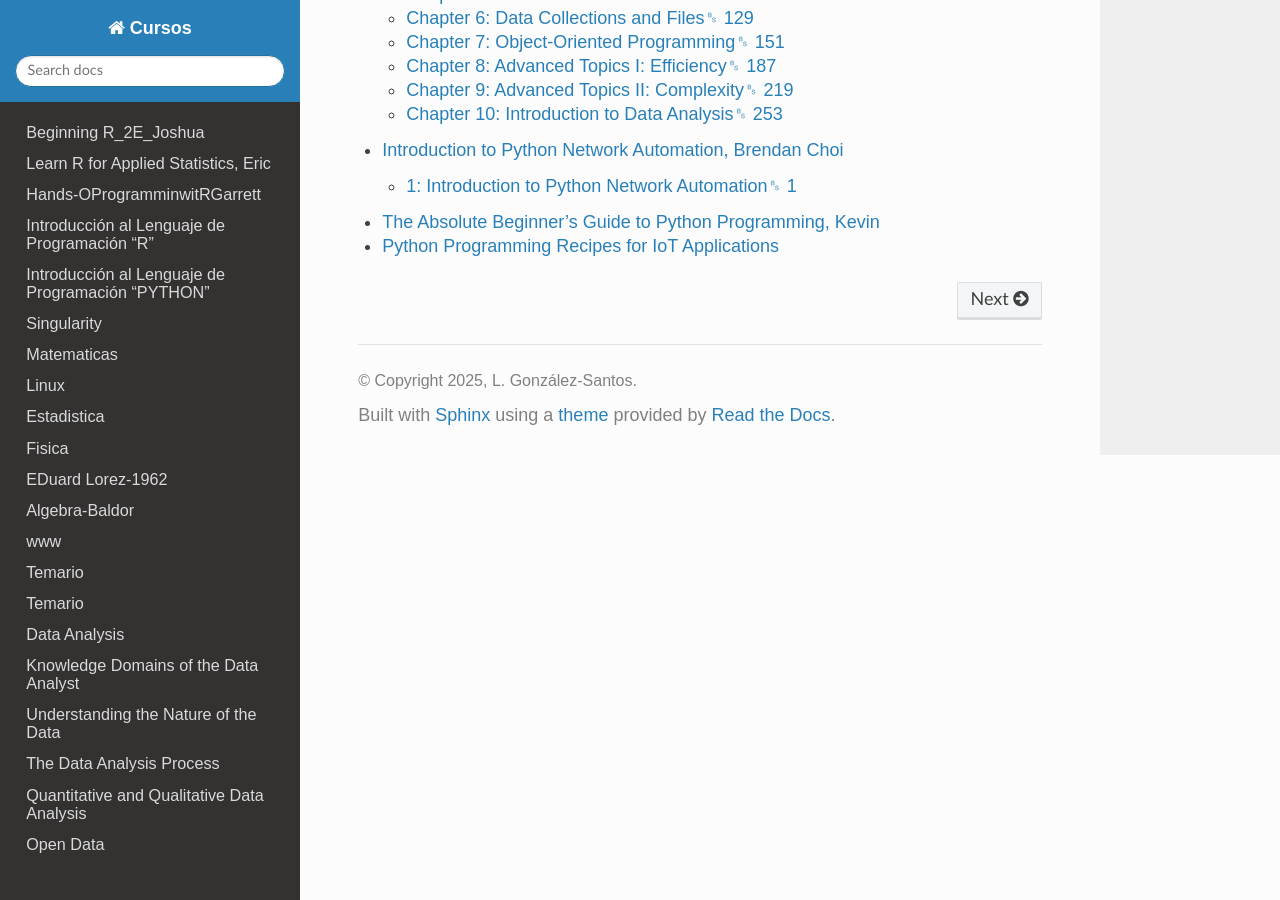
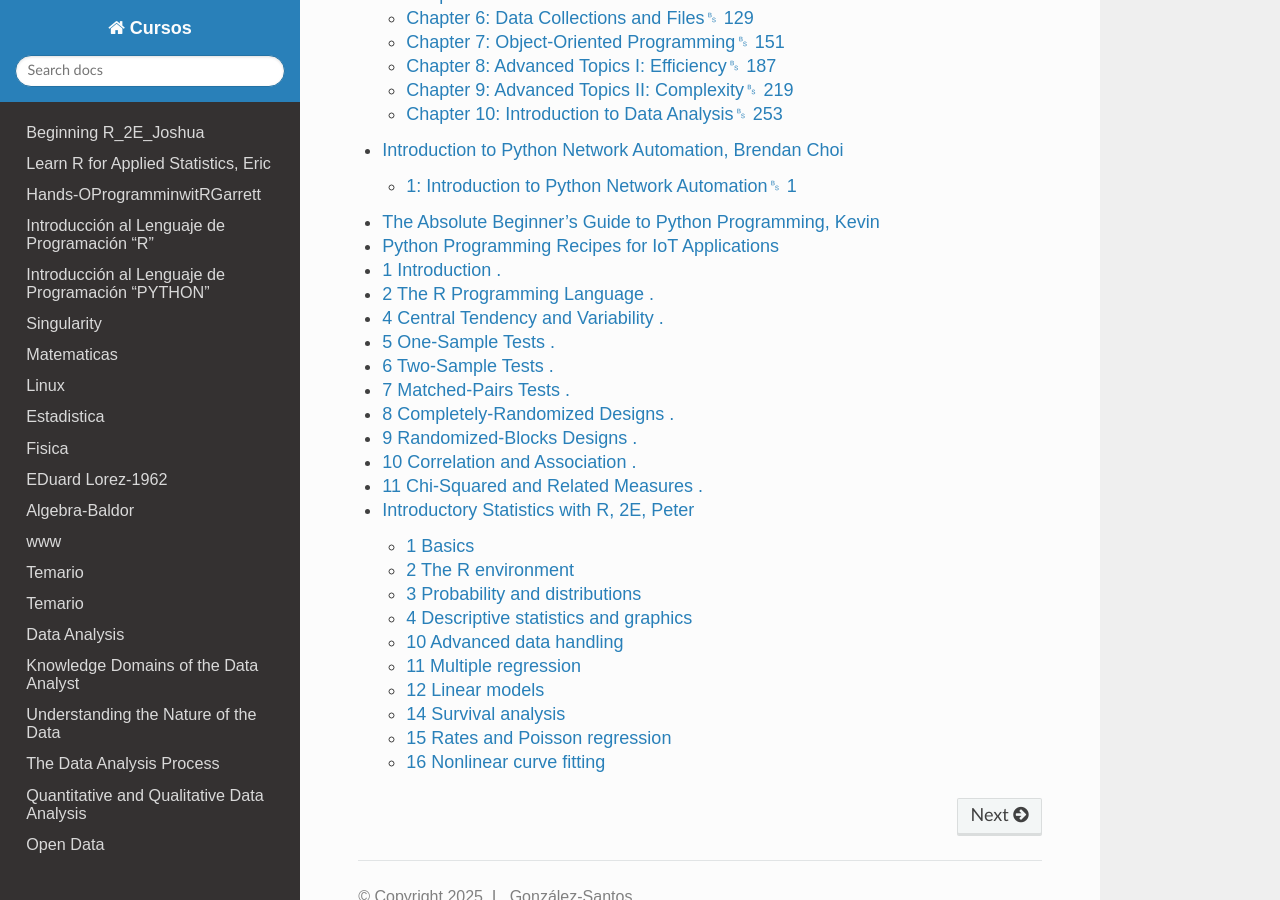
Before and after one commit to matecom57/santosg57-cursos, a Sphinx documentation site: the page built from docs/source/index.rst, in a window 1280 px wide and 900 px high, scrolled down 3955 px. Built offline with Sphinx 7.4.7 and the Read the Docs theme 3.1.0, drawn with Linux system fonts in a browser that asks for light colours; some of the changed lines change nothing that is shown.

Commit message:
Test comité

```diff
--- /dev/null
+++ b/docs/source/Introductory_Statistics_with_R_2E_Peter.rst
@@ -0,0 +1,256 @@
+Introductory Statistics with R, 2E, Peter
+=========================================
+
+1 Basics
+--------
+
+1.1 First steps .
+1.1.1 An overgrown calculator .
+1.1.2 Assignments .
+1.1.3 Vectorized arithmetic .
+1.1.4 Standard procedures .
+1.1.5 Graphics .
+
+1.2 R language essentials .
+1.2.1 Expressions and objects .
+1.2.2 Functions and arguments .
+1.2.3 Vectors .
+1.2.4 Quoting and escape sequences .
+1.2.5 Missing values .
+1.2.6 Functions that create vectors .
+1.2.7 Matrices and arrays .
+1.2.8 Factors .
+1.2.9 Lists .
+1.2.10 Data frames .
+1.2.11 Indexing .
+1.2.12 Conditional selection .
+1.2.13 Indexing of data frames .
+1.2.14 Grouped data and data frames .xii
+1.2.15 Implicit loops .
+1.2.16 Sorting .
+1.3 Exercises .26
+
+2 The R environment
+--------------------
+
+2.1 Session management .
+2.1.1 The workspace .
+2.1.2 Textual output .
+2.1.3 Scripting .
+2.1.4 Getting help .
+2.1.5 Packages .
+2.1.6 Built-in data .
+2.1.7 attach and detach .
+2.1.8 subset, transform, and within .
+
+2.2 The graphics subsystem .
+2.2.1 Plot layout .
+2.2.2 Building a plot from pieces .
+2.2.3 Using par .
+2.2.4 Combining plots .
+
+2.3 R programming .
+2.3.1 Flow control .
+2.3.2 Classes and generic functions .
+
+2.4 Data entry .
+2.4.1 Reading from a text file .
+2.4.2 Further details on read.table .
+2.4.3 The data editor .
+2.4.4 Interfacing to other programs .
+
+2.5 Exercises .31
+
+3 Probability and distributions
+-------------------------------
+
+3.1 Random sampling .
+3.2 Probability calculations and combinatorics .
+3.3 Discrete distributions .
+3.4 Continuous distributions .
+
+3.5 The built-in distributions in R .
+3.5.1 Densities .
+3.5.2 Cumulative distribution functions .
+3.5.3 Quantiles .
+3.5.4 Random numbers .
+
+3.6 Exercises .55
+
+4 Descriptive statistics and graphics
+-------------------------------------
+
+4.1 Summary statistics for a single group .
+
+4.2 Graphical display of distributions .
+4.2.1 Histograms .67
+4.2.2 Empirical cumulative distribution .
+4.2.3 Q–Q plots .
+4.2.4 Boxplots .
+
+4.3 Summary statistics by groups .
+4.4 Graphics for grouped data .
+4.4.1 Histograms .
+4.4.2 Parallel boxplots .
+4.4.3 Stripcharts .
+
+4.5 Tables .
+4.5.1 Generating tables .
+4.5.2 Marginal tables and relative frequency .
+
+4.6 Graphical display of tables .
+4.6.1 Barplots .
+4.6.2 Dotcharts .
+4.6.3 Piecharts .
+Exercises .73
+
+5 One- and two-sample tests
+5.1 One-sample t test .
+5.2 Wilcoxon signed-rank test .
+5.3 Two-sample t test .
+5.4 Comparison of variances .
+5.5 Two-sample Wilcoxon test .
+5.6 The paired t test .
+5.7 The matched-pairs Wilcoxon test .
+5.8 Exercises .95
+
+6 Regression and correlation
+6.1 Simple linear regression .
+6.2 Residuals and fitted values .
+6.3 Prediction and confidence bands .
+
+6.4 Correlation .
+6.4.1 Pearson correlation .
+6.4.2 Spearman’s ρ .
+6.4.3 Kendall’s τ .
+6.5 Exercises .109
+
+7 Analysis of variance and the Kruskal–Wallis test
+7.1 One-way analysis of variance .
+7.1.1 Pairwise comparisons and multiple testing .
+7.1.2 Relaxing the variance assumption .
+7.1.3 Graphical presentation .
+7.1.4 Bartlett’s test .
+
+7.2 Kruskal–Wallis test .
+
+7.3 Two-way analysis of variance .127
+7.3.1 Graphics for repeated measurements .
+7.4 The Friedman test .
+7.5 The ANOVA table in regression analysis .
+7.6 Exercises .140
+
+8 Tabular data
+8.1 Single proportions .
+8.2 Two independent proportions .
+8.3 k proportions, test for trend .
+8.4 r × c tables .
+8.5 Exercises .145
+
+9 Power and the computation of sample size
+9.1 The principles of power calculations .
+9.1.1 Power of one-sample and paired t tests .
+9.1.2 Power of two-sample t test .
+9.1.3 Approximate methods .
+9.1.4 Power of comparisons of proportions .
+
+9.2 Two-sample problems .
+9.3 One-sample problems and paired tests .
+9.4 Comparison of proportions .
+9.5 Exercises .155
+
+10 Advanced data handling
+-------------------------
+
+10.1 Recoding variables .
+10.1.1 The cut function .
+10.1.2 Manipulating factor levels .
+10.1.3 Working with dates .
+10.1.4 Recoding multiple variables .
+
+10.2 Conditional calculations .
+
+10.3 Combining and restructuring data frames .
+10.3.1 Appending frames .
+10.3.2 Merging data frames .
+10.3.3 Reshaping data frames .
+
+10.4 Per-group and per-case procedures .
+10.5 Time splitting .
+10.6 Exercises .163
+
+11 Multiple regression
+----------------------
+
+11.1 Plotting multivariate data .
+11.2 Model specification and output .
+11.3 Model search .
+11.4 Exercises .185
+
+12 Linear models
+----------------
+
+12.1 Polynomial regression .
+12.2 Regression through the origin .
+12.3 Design matrices and dummy variables .
+12.4 Linearity over groups .
+12.5 Interactions .
+12.6 Two-way ANOVA with replication .
+
+12.7 Analysis of covariance .
+12.7.1 Graphical description .
+12.7.2 Comparison of regression lines .
+12.8 Diagnostics .
+12.9 Exercises .195
+
+13 Logistic regression
+13.1 Generalized linear models .
+
+13.2 Logistic regression on tabular data .
+13.2.1 The analysis of deviance table .
+13.2.2 Connection to test for trend .
+
+13.3 Likelihood profiling .
+13.4 Presentation as odds-ratio estimates .
+13.5 Logistic regression using raw data .
+13.6 Prediction .
+13.7 Model checking .
+13.8 Exercises .227
+
+14 Survival analysis
+--------------------
+
+14.1 Essential concepts .
+14.2 Survival objects .
+14.3 Kaplan–Meier estimates .
+14.4 The log-rank test .
+14.5 The Cox proportional hazards model .
+14.6 Exercises .249
+
+15 Rates and Poisson regression
+-------------------------------
+
+15.1 Basic ideas .
+15.1.1 The Poisson distribution .
+15.1.2 Survival analysis with constant hazard .
+15.2 Fitting Poisson models .
+15.3 Computing rates .
+15.4 Models with piecewise constant intensities .
+15.5 Exercises .259
+
+16 Nonlinear curve fitting
+--------------------------
+
+16.1 Basic usage .
+16.2 Finding starting values .275
+16.3 Self-starting models .
+16.4 Profiling .
+16.5 Finer control of the fitting algorithm .
+16.6 Exercises .
+
+A Obtaining and installing R and the ISwR package289
+B Data sets in the ISwR package293
+C Compendium325
+D Answers to exercises337
+Bibliography355
+Index3571
--- /dev/null
+++ b/docs/source/Permutation_Statistical_Methods_with_R_Kenneth.rst
@@ -0,0 +1,486 @@
+1 Introduction .
+-----------------
+
+* 1.1 Overviews of Chaps2–11 .
+* 1.2 Chapter 2 .
+* 1.3 Chapter 3 .
+*1.4 Chapter 4 .
+1.5 Chapter 5 .
+1.6 Chapter 6 .
+1.7 Chapter 7 .
+1.8 Chapter 8 .
+1.9 Chapter 9 .
+1.10 Chapter 10 .
+1.11 Chapter 11 .
+1.12 Summary .
+1.13 Preview of Chap2 .
+References .1
+
+2 The R Programming Language .
+-----------------------------
+
+2.1 R and RStudio, What are They About? .
+2.1.1 What is R? .
+2.1.2 Using R: Interactive Versus “Batch” Mode .
+2.1.3 Installing R .
+2.1.4 RStudio .
+2.1.5 R Help .
+2.1.6 R Manuals and Books .
+2.2 Beginning R and RStudio .
+2.2.1 Preliminaries .
+2.2.2 R as a Simple Calculator .
+2.2.3 Arrow Keys for Using Previous Commands .
+2.2.4 Variables .
+2.2.5 The Assignment Operator .19
+2.2.6 Using Variables in Expressions .
+2.2.7 Removing Variables—Using R Functions .
+2.2.8 Mathematical Functions .
+2.2.9 Nesting of Commands .
+2.2.10 Numerical Representations .
+2.3 Vectors .
+2.3.1 Creating Vector Variables .
+2.3.2 Using Subscripts: Vector Indexing .
+2.3.3 Adding and Removing Vector Elements .
+2.3.4 Doing Mathematics with Vectors .
+2.3.5 Missing Values .
+2.3.6 Random Numbers .
+2.3.7 Basic Statistical Functions .
+2.4 Basic R Data Types .
+2.4.1 Coercion .
+2.4.2 Numeric Data .
+2.4.3 Logical Data .
+2.4.4 Integer Data .
+2.4.5 Character Data .
+2.4.6 Learning More About Variables .
+
+2.5 Matrices .
+2.5.1 Creating Matrices .
+2.5.2 Characteristics of a Matrix .
+2.5.3 Applying Functions to Query Matrices .
+2.5.4 Manipulating Matrices .
+2.5.5 Naming Rows and Columns .
+2.5.6 Adding New Rows or Columns to Matrices .
+
+2.6 Arrays: More Than Two Dimensions .
+
+2.7 Factors .
+2.7.1 Factor Functions .
+2.7.2 Useful Data Manipulations with Factors .
+
+2.8 Lists .
+2.8.1 Referencing List Elements .
+2.8.2 Manipulating Lists .
+2.8.3 Search Path Attachment .
+
+2.9 Data Frames .
+2.9.1 Viewing and Selecting Data Frame Elements .
+2.9.2 Computing Statistics .
+2.9.3 Sorting Data Frames .
+2.9.4 R’s Sorting Functions .
+2.9.5 Adding Rows or Columns to Data Frames .
+2.9.6 Creating a New Data Frame .
+2.9.7 Editing Values in a Data Frame .
+
+2.10 Saving Work .
+2.10.1 Setting and Getting Folder Pathways .
+2.10.2 Session History Files .
+2.10.3 R Scripts .
+2.10.4 Workspace Files .
+2.10.5 Writing External Text Files .
+
+2.11 Reading External Text Files .
+2.11.1 Reading Files Holding a Single Variable .
+2.11.2 Reading Tables of Data with Many Variables .
+2.12 Downloading and Installing Packages .
+2.13 Programming Structures in R .
+2.13.1 The Comment .
+2.13.2 Writing Your Own Functions .
+2.13.3 Conditional Statements .
+2.13.4 Loops .
+2.13.5 Writing Interactive Code .
+2.14 Summary .
+2.15 Preview of Chap3 .
+References .78
+
+3 Permutation Statistical Methods .
+
+3.1 Introduction .
+
+3.2 A Brief History of Permutation Methods .
+3.2.1 The 1920s .
+3.2.2 The 1930s .
+3.2.3 The 1940s .
+3.2.4 The 1950s .
+3.2.5 The 1960s .
+3.2.6 The 1970s .
+3.2.7 The 1980s .
+3.2.8 The 1990s .
+3.2.9 The 2000s .
+3.2.10 The 2010s .
+
+3.3 The Neyman–Pearson Population Model .
+
+3.4 The Fisher–Pitman Permutation Model .
+3.4.1 Exact Permutation Tests .
+3.4.2 Monte Carlo Permutation Tests .
+
+3.5 Permutation and Parametric Statistical Tests .
+3.5.1 The Assumption of Random Sampling .
+3.5.2 The Assumption of Normality .
+
+3.6 Advantages of Permutation Methods .
+
+3.7 Calculation Efﬁciency .
+3.7.1 High-Speed Computing .
+3.7.2 Analysis with Combinations .101
+3.7.3 Mathematical Recursion .
+3.7.4 Variable Components of a Test Statistic .
+3.7.5 Holding an Array Constant .
+
+3.8 Summary .
+3.9 Preview of Chap4 .
+References .119
+
+4 Central Tendency and Variability .
+-------------------------------------
+
+4.1 Introduction .
+4.2 Data Storage Modes and Structures .
+4.3 Statistical Graphics .
+
+4.4 The Sample Mode .
+4.4.1 R Script for the Sample Mode .
+
+4.5 The Sample Mean .
+4.5.1 R Script for the Sample Mean .
+
+4.6 The Sample Median .
+4.6.1 R Script for the Sample Median .
+
+4.7 The Sample Standard Deviation and Variance .
+4.7.1 R Script for the Sample Standard Deviation .
+
+4.8 The Mean Absolute Deviation .
+4.8.1 R Script for the Mean Absolute Deviation .
+
+4.9 An Alternative Approach to Dispersion Measures .
+4.9.1 Pairwise Differences: Standard Deviation .
+4.9.2 R Script for the Sample Standard Deviation .
+4.10 Summary .
+4.11 Preview of Chap5 .
+Reference .125
+
+5 One-Sample Tests .
+---------------------
+
+5.1 Introduction .
+5.2 Student’s One-Sample t Test .
+5.3 A Permutation Approach .
+5.4 The Relationship Between Test Statistics t and d .
+
+5.5 Test Statistics t and d .
+5.5.1 R Script for Student’s t Test .
+5.5.2 R Script for Test Statistic d .
+5.5.3 R Script for an Exact Student’s t Test .
+5.5.4 The Choice Between Test Statistics t and d .
+
+5.6 The Measurement of Effect Size .
+5.6.1 R Script for the Expected Value of d .
+
+5.7 Detailed Calculations for Statistics d and ld .
+5.7.1 Comparisons of Effect Size Measures .
+5.7.2 R Script for the R Measure of Effect Size .155
+
+5.8Measures of Effect Size .
+5.8.1 R Script for Measures of Effect Size .
+
+5.9 Analyses with v ¼ 2 and v ¼ 1 .
+5.9.1 An Exact Analysis with v ¼ 2 .
+5.9.2 R Script for Test Statistic d .
+5.9.3 The Assumption of Normality .
+5.9.4 An Exact Analysis with v ¼ 1 .
+
+5.10 Exact and Monte Carlo Analyses .
+5.10.1 A Monte Carlo Analysis with v ¼ 2 .
+5.10.2 R Script for a Monte Carlo Analysis .
+5.10.3 An Exact Analysis with v ¼ 2 .
+5.10.4 A Monte Carlo Analysis with v ¼ 1 .
+5.10.5 An Exact Analysis with v ¼ 1 .
+
+5.11 Rank-Score Permutation Analyses .
+5.11.1 The Wilcoxon Signed-Ranks Test .
+5.11.2 A Permutation Approach .
+5.11.3 An Example Analysis .
+5.11.4 R Script for Wilcoxon’s Signed-Ranks Test .
+5.11.5 An Exact Analysis with v ¼ 2 .
+5.11.6 The Relationship Between Statistics T and d .
+5.11.7 R Script for a Monte Carlo Probability Value .
+5.11.8 An Exact Analysis with v ¼ 1 .
+5.12 Summary .
+5.13 Preview of Chap6 .
+References .181
+
+6 Two-Sample Tests .
+------------------
+
+6.1 Introduction .
+
+6.2 Two-Sample Tests .
+6.2.1 Student’s Two-Sample t Test .
+
+6.3 A Permutation Approach .
+6.3.1 The Relationship Between Statistics t and d .
+
+6.4 Test Statistics t and d .
+6.4.1 R Script for a Test of Homogeneity .
+6.4.2 R Script for Student’s t Test .
+6.4.3 A Permutation Approach .
+6.4.4 R Script for Test Statistic d .
+
+6.5 Measures of Effect Size .
+6.5.1 Comparisons of Effect Size Measures .
+6.5.2 R Script for Measures of Effect Size .
+
+6.6 Analyses with v ¼ 2 and v ¼ 1 .
+6.6.1 An Exact Analysis with v ¼ 2 .
+6.6.2 Measures of Effect Size .
+6.6.3 An Exact Analysis with v ¼ 1 .223
+
+6.7 Exact and Monte Carlo Analyses .
+6.7.1 A Monte Carlo Analysis with v ¼ 2 .
+6.7.2 R Script for a Monte Carlo Analysis .
+6.7.3 Measures of Effect Size .
+6.7.4 A Monte Carlo Analysis with v ¼ 1 .
+
+6.8 Rank-Score Permutation Analyses .
+6.8.1 The Wilcoxon–Mann–Whitney Test .
+6.8.2 R Script for the Wilcoxon Rank-Sum Test .
+6.8.3 An Exact Analysis with v ¼ 2 .
+6.8.4 R Script for an Exact Wilcoxon Test .
+6.8.5 An Exact Analysis with v ¼ 1 .
+
+6.9 Summary .
+6.10 Preview of Chap7 .
+References .264
+
+7 Matched-Pairs Tests .
+---------------------
+
+7.1 Introduction .
+
+7.2 Matched-Pairs Tests .
+7.2.1 Student’s Matched-Pairs t Test .
+
+7.3 A Permutation Approach .
+7.3.1 The Relationship Between Statistics t and d .
+
+7.4 Test Statistics t and d .
+7.4.1 R Script for Student’s Matched-Pairs t Test .
+7.4.2 An Exact Analysis .
+7.4.3 R Script for an Exact Matched-Pairs Test .
+
+7.5 Measures of Effect Size .
+7.5.1 Comparisons of Effect Size Measures .
+7.5.2 R Script for Measures of Effect Size .
+
+7.6 Analyses with v ¼ 2 and v ¼ 1 .
+7.6.1 An Exact Analysis with v ¼ 2 .
+7.6.2 R Script for an Exact Student’s t Test .
+7.6.3 An Exact Analysis with v ¼ 1 .
+7.6.4 A Comparison of v ¼ 2 and v ¼ 1 .
+
+7.7 Exact and Monte Carlo Analyses .
+7.7.1 A Monte Carlo Analysis with v ¼ 2 .
+7.7.2 R Script for a Monte Carlo Analysis .
+7.7.3 An Exact Analysis with v ¼ 2 .
+7.7.4 A Monte Carlo Analysis with v ¼ 1 .
+7.7.5 An Exact Analysis with v ¼ 1 .
+
+7.8 Rank-Score Permutation Analyses .
+7.8.1 The Wilcoxon Signed-Ranks Test .
+7.8.2 R Script for Wilcoxon’s Signed-Ranks Test .
+7.8.3 An Exact Analysis with v ¼ 2 .
+7.8.4 R Script for an Exact Signed-Ranks Test .295
+7.8.5 The Relationship Between Statistics T and d .
+7.8.6 An Exact Analysis with v ¼ 1 .
+7.9 Summary .
+7.10 Preview of Chap8 .
+References .352
+
+8 Completely-Randomized Designs .
+-------------------------------
+
+8.1 Introduction .
+8.2 Fisher’s F-Ratio Test .
+8.3 A Permutation Approach .
+8.4 The Relationship Between Statistics F and d .
+
+8.5 Test Statistics F and d .
+8.5.1 The Bartlett Test for Homogeneity .
+8.5.2 R Script for Bartlett’s Test of Homogeneity .
+8.5.3 The Analysis of Variance .
+8.5.4 R Script for an Analysis of Variance .
+8.5.5 An Alternative to R Function aov() .
+8.5.6 A Permutation Approach .
+8.5.7 R Script for Test Statistic d .
+
+8.6 Measures of Effect Size .
+8.6.1 Comparisons of Effect Size Measures .
+8.6.2 R Script for Measures of Effect Size .
+
+8.7 Analyses with v ¼ 2 and v ¼ 1 .
+8.7.1 The Analysis of Variance .
+8.7.2 A Monte Carlo Analysis with v ¼ 2 .
+8.7.3 Measures of Effect Size .
+8.7.4 A Monte Carlo Analysis with v ¼ 1 .
+
+8.8 Exact and Monte Carlo Analyses .
+8.8.1 The Analysis of Variance .
+8.8.2 A Monte Carlo Analysis with v ¼ 2 .
+8.8.3 Measures of Effect Size .
+8.8.4 A Monte Carlo Analysis with v ¼ 1 .
+
+8.9 Rank-score Permutation Analyses .
+8.9.1 The Kruskal–Wallis Rank-sum Test .
+8.9.2 R Script for the Kruskal–Wallis Rank-sum Test .
+8.9.3 A Monte Carlo Analysis with v ¼ 2 .
+8.9.4 R Script for a K–W Probability Value .
+8.10 Summary .
+8.11 Preview of Chap9 .
+References .357
+
+9 Randomized-Blocks Designs .
+----------------------------
+
+9.1 Introduction .
+
+9.2 Randomized-Blocks Analysis of Variance .
+9.2.1 Fisher’s F-Ratio Test Statistic .
+9.3 A Permutation Approach .
+9.4 The Relationship Between Statistics F and d .
+9.5 Test Statistics F and d .
+9.5.1 R Script for a Randomized-Blocks Analysis .
+9.5.2 An Exact Analysis with v ¼ 2 .
+9.5.3 R Script for a Permutation Analysis .
+
+9.6 Measures of Effect Size .
+9.6.1 An Example Analysis .
+9.6.2 R Script for Three Measures of Effect Size .
+
+9.7 Analyses with v ¼ 2 and v ¼ 1 .
+9.7.1 A Monte Carlo Analysis with v ¼ 2 .
+9.7.2 R Script for a Monte Carlo Analysis .
+9.7.3 Measures of Effect Size .
+9.7.4 A Monte Carlo Analysis with v ¼ 1 .
+
+9.8 A Larger Monte Carlo Analysis .
+9.8.1 A Monte Carlo Analysis with v ¼ 2 .
+9.8.2 Measures of Effect Size .
+
+9.9 Rank-Score Permutation Analyses .
+9.9.1 Friedman’s Analysis of Variance for Ranks .
+9.9.2 R Script for Friedman’s Rank-Sum Test .
+9.9.3 A Monte Carlo Analysis with v ¼ 2 .
+9.9.4 R Script for Friedman’s Rank-Sum Test .
+9.9.5 A Monte Carlo Analysis with v ¼ 1 .
+9.10 Summary .
+
+9.11 Preview of Chap10 .
+References .433
+
+10 Correlation and Association .
+------------------------------
+
+10.1 Introduction .
+
+10.2 Linear Correlation .
+10.2.1 A Permutation Approach .
+10.3 The Relationship Between Statistics rxy and d .
+
+10.4 An Example Analysis .
+10.4.1 R Script for Pearson’s Correlation Coefﬁcient .
+10.4.2 An Exact Permutation Analysis .
+10.4.3 R Script for an Exact Analysis .
+10.4.4 R Script for a Monte Carlo Analysis .
+
+10.5 A Measure of Effect Size .
+10.5.1 A Monte Carlo Permutation Analysis .499
+
+10.6 Spearman’s Rank-Order Correlation Coefﬁcient .
+10.6.1 The Relationship Between Statistics rs and d .
+10.6.2 R Script for Spearman’s Rank Correlation .
+10.6.3 A Monte Carlo Permutation Analysis .
+10.6.4 R Script for a Monte Carlo Analysis .
+10.6.5 R Script for an Exact Analysis .
+
+10.7 Kendall’s sa Measure of Association .
+10.7.1 An Example .
+10.7.2 The Relationship Between Kendall’s S and d .
+10.7.3 R Script for Kendall’s sa Coefﬁcient .
+10.7.4 A Monte Carlo Permutation Analysis .
+10.7.5 R Script for a Monte Carlo Analysis .
+10.7.6 An Exact Permutation Analysis .
+10.7.7 R Script for an Exact Analysis .
+
+10.8 Kendall’s sb Measure of Association .
+10.8.1 Example Analysis .
+10.8.2 R Script for Kendall’s sb Coefﬁcient .
+10.8.3 R Script for a Monte Carlo Analysis .
+10.8.4 An Exact Permutation Analysis .
+10.8.5 R Script for an Exact Analysis .
+
+10.9 The Analysis of Contingency Tables .
+10.9.1 R Script for Analyzing a Contingency Table .
+
+10.10 Spearman’s Footrule Agreement Measure .
+10.10.1 The Relationship Between R and < .
+10.10.2 A Monte Carlo Analysis .
+10.10.3 R Script for an Exact Analysis .
+10.11 The Relationship Between R and S .
+10.12 Summary .
+10.13 Preview of Chap11 .
+References .526
+
+11 Chi-Squared and Related Measures .
+------------------------------------
+
+11.1 Introduction .
+
+11.2 Chi-Squared Goodness-of-Fit Tests .
+11.2.1 Example .
+11.2.2 R Script for Pearson’s Goodness-of-Fit Test .
+11.2.3 A Monte Carlo Permutation Analysis .
+11.2.4 R Script for a Monte Carlo Probability Value .
+
+11.3 Measures of Effect Size .
+11.3.1 Pearson’s v2 Measure of Effect Size .
+11.3.2 R Code for a v2 Measure of Effect Size .
+11.3.3 Wilks’ G2 Measure of Effect Size .
+11.3.4 R Code for a G2 Measure of Effect Size .591
+11.3.5 A Chance-Corrected Measure of Effect Size .
+11.3.6 R Code for a Chance-Corrected Measure .
+
+11.4 Chi-Squared Test of Independence .
+11.4.1 Example .
+11.4.2 R Script for Pearson’s Test of Independence .
+11.4.3 A Measure of Effect Size .
+11.4.4 R Script for Cramér’s Measure of Effect Size .
+
+11.5 A Chance-Corrected Measure of Effect Size .
+11.5.1 Illustration of a Chance-Corrected Measure .
+11.5.2 A Maximum Chi-Squared Procedure .
+11.5.3 R Script for a Measure of Effect Size .
+11.5.4 A Monte Carlo Probability Value .
+11.5.5 R Script for a Monte Carlo Probability Value .
+
+11.6 Fisher’s Exact Probability Test .
+11.6.1 Example Analysis .
+11.6.2 R Script for Fisher’s Exact Probability Test .
+11.6.3 A Recursion Example .
+11.6.4 Recursion with an Arbitrary Origin .
+11.6.5 R Script for Fisher’s Exact Probability Test .
+
+11.7 Summary .
+References .
+Author Index 647
+Subject Index651Chapter 1
--- a/docs/source/index.rst
+++ b/docs/source/index.rst
@@ -44,3 +44,5 @@ Cursos que se ofrecen:
    The_Absolute_Beginner_Guide_to_Python_Programming_Kevin
    Advanced_Guide_to_Python_3_Programming_John
    Python_Programming_Recipes_for_IoT_Applications_Jivan
+   Permutation_Statistical_Methods_with_R_Kenneth
+   Introductory_Statistics_with_R_2E_Peter
```
